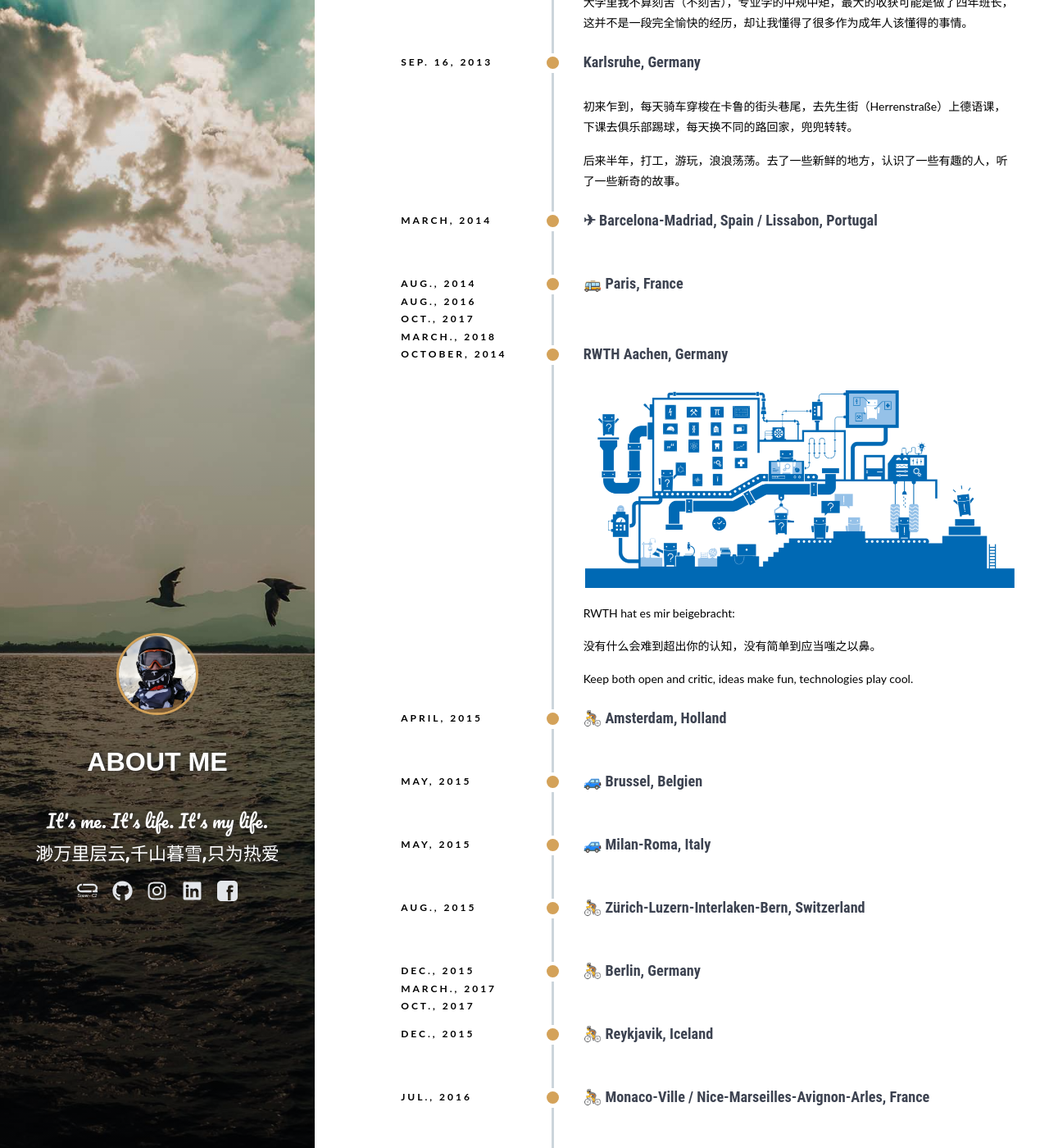
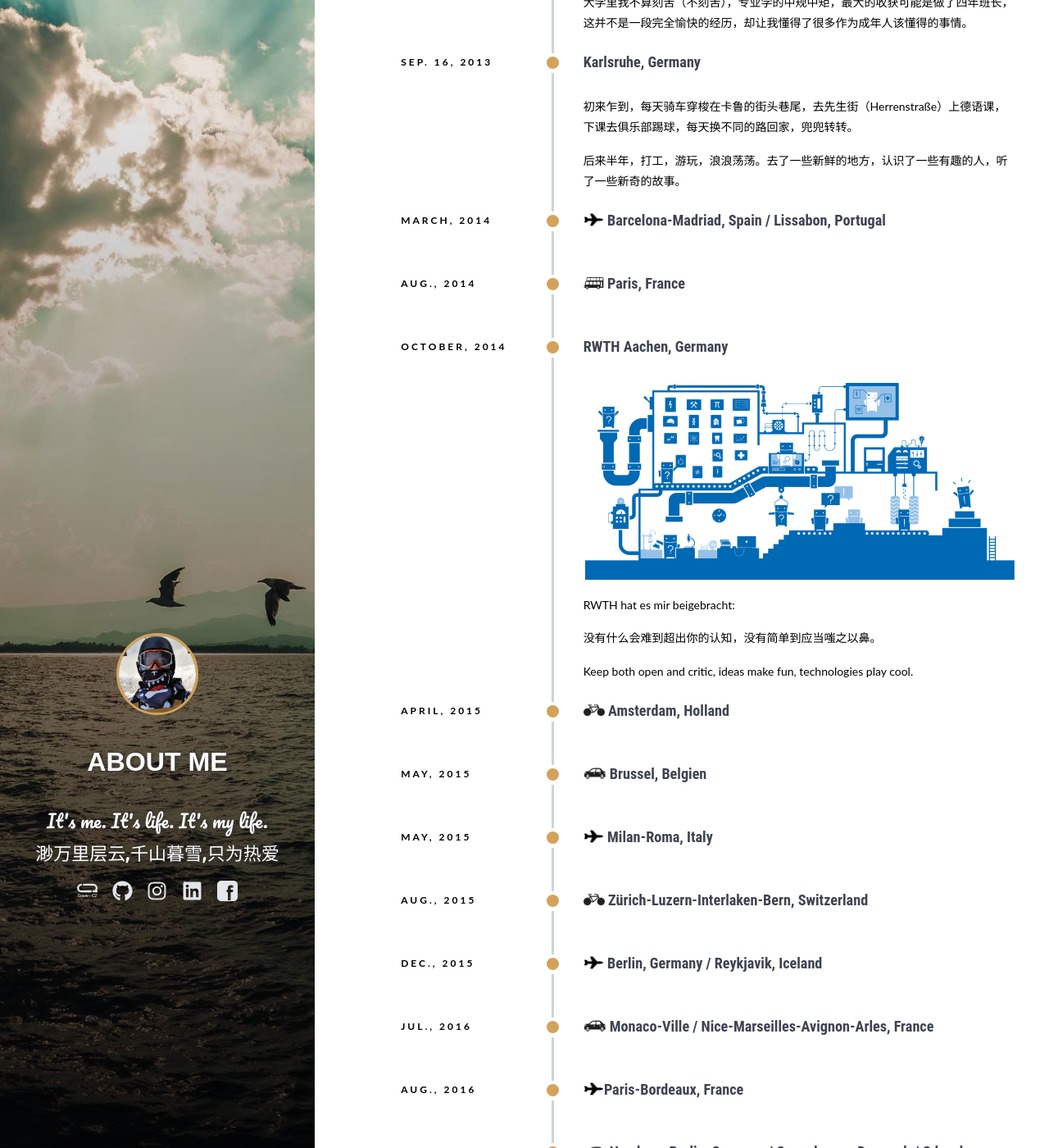
Before and after one commit to runningUnicorn/runningUnicorn.github.io, a Jekyll site: the page built from 1.about.md, in a window 1280 px wide and 1400 px high, scrolled down 1700 px. Shown: the whole window at 82% size. Built offline with Jekyll 4.4.1, drawn with Linux system fonts in a browser that asks for light colours; some web fonts are replaced; some of the changed text lies outside the part shown.

Commit message:
update-timeline

```diff
--- a/1.about.md
+++ b/1.about.md
@@ -170,19 +170,16 @@ active: about
             </div>
             <div class="timeline-marker"></div>
             <div class="timeline-content">
-                <h4 class="timeline-title"> &#x2708; Barcelona-Madriad, Spain / Lissabon, Portugal</h4>
+                <h4 class="timeline-title"> <img src="{{ site.images | relative_url }}/plane.png" class="marker">  Barcelona-Madriad, Spain / Lissabon, Portugal</h4>
             </div>
         </li>
         <li class="timeline-item">
             <div class="timeline-info">
-                <span>Aug., 2014</span><br>
-                <span>Aug., 2016</span><br>
-                <span>Oct., 2017</span><br>
-                <span>March., 2018</span>
+                <span>Aug., 2014</span>
             </div>
             <div class="timeline-marker"></div>
             <div class="timeline-content">
-                <h4 class="timeline-title"> &#x1F68C; Paris, France</h4>
+                <h4 class="timeline-title"> <img src="{{ site.images | relative_url }}/bus.png" class="marker"> Paris, France</h4>
             </div>
         </li>
         <li class="timeline-item">
@@ -204,7 +201,7 @@ active: about
             </div>
             <div class="timeline-marker"></div>
             <div class="timeline-content">
-                <h4 class="timeline-title"> &#x1F6B4; Amsterdam, Holland</h4>
+                <h4 class="timeline-title"> <img src="{{ site.images | relative_url }}/bike.png" class="marker"> Amsterdam, Holland</h4>
             </div>
         </li>
         <li class="timeline-item">
@@ -213,7 +210,7 @@ active: about
             </div>
             <div class="timeline-marker"></div>
             <div class="timeline-content">
-                <h4 class="timeline-title"> &#x1F699; Brussel, Belgien</h4>
+                <h4 class="timeline-title"> <img src="{{ site.images | relative_url }}/car.png" class="marker"> Brussel, Belgien</h4>
             </div>
         </li>
         <li class="timeline-item">
@@ -222,7 +219,7 @@ active: about
             </div>
             <div class="timeline-marker"></div>
             <div class="timeline-content">
-                <h4 class="timeline-title"> &#x1F699; Milan-Roma, Italy</h4>
+                <h4 class="timeline-title"> <img src="{{ site.images | relative_url }}/plane.png" class="marker"> Milan-Roma, Italy</h4>
             </div>
         </li>
         <li class="timeline-item">
@@ -231,18 +228,7 @@ active: about
             </div>
             <div class="timeline-marker"></div>
             <div class="timeline-content">
-                <h4 class="timeline-title"> &#x1F6B4; Zürich-Luzern-Interlaken-Bern, Switzerland</h4>
-            </div>
-        </li>
-        <li class="timeline-item">
-            <div class="timeline-info">
-                <span>Dec., 2015</span><br>
-                <span>March., 2017</span><br>
-                <span>Oct., 2017</span>
-            </div>
-            <div class="timeline-marker"></div>
-            <div class="timeline-content">
-                <h4 class="timeline-title"> &#x1F6B4; Berlin, Germany</h4>
+                <h4 class="timeline-title"> <img src="{{ site.images | relative_url }}/bike.png" class="marker"> Zürich-Luzern-Interlaken-Bern, Switzerland</h4>
             </div>
         </li>
         <li class="timeline-item">
@@ -251,7 +237,7 @@ active: about
             </div>
             <div class="timeline-marker"></div>
             <div class="timeline-content">
-                <h4 class="timeline-title"> &#x1F6B4; Reykjavik, Iceland</h4>
+                <h4 class="timeline-title"> <img src="{{ site.images | relative_url }}/plane.png" class="marker"> Berlin, Germany / Reykjavik, Iceland</h4>
             </div>
         </li>
         <li class="timeline-item">
@@ -260,7 +246,7 @@ active: about
             </div>
             <div class="timeline-marker"></div>
             <div class="timeline-content">
-                <h4 class="timeline-title"> &#x1F6B4; Monaco-Ville / Nice-Marseilles-Avignon-Arles, France</h4>
+                <h4 class="timeline-title"> <img src="{{ site.images | relative_url }}/car.png" class="marker"> Monaco-Ville / Nice-Marseilles-Avignon-Arles, France</h4>
             </div>
         </li>
         <li class="timeline-item">
@@ -269,7 +255,7 @@ active: about
             </div>
             <div class="timeline-marker"></div>
             <div class="timeline-content">
-                <h4 class="timeline-title"> &#x1F6B4; Bordeaux, France</h4>
+                <h4 class="timeline-title"> <img src="{{ site.images | relative_url }}/plane.png" class="marker">Paris-Bordeaux, France</h4>
             </div>
         </li>
         <li class="timeline-item">
@@ -278,7 +264,26 @@ active: about
             </div>
             <div class="timeline-marker"></div>
             <div class="timeline-content">
-                <h4 class="timeline-title"> Copenhagen, Denmark / Gdansk-Warsaw-Krakow, Poland / Prague, Czech / Vienna-Hallstatt, Austria</h4>
+                <h4 class="timeline-title"> <img src="{{ site.images | relative_url }}/car.png" class="marker"> Hamburg-Berlin, Germany / Copenhagen, Denmark / Gdansk-Warsaw-Krakow, Poland / Prague, Czech / Vienna-Hallstatt, Austria</h4>
+            </div>
+        </li>
+        <li class="timeline-item">
+            <div class="timeline-info">
+                <span>Oct., 2017</span>
+            </div>
+            <div class="timeline-marker"></div>
+            <div class="timeline-content">
+                <h4 class="timeline-title"> <img src="{{ site.images | relative_url }}/train.png" class="marker"> Berlin, Germany</h4>
+            </div>
+        </li>
+        <li class="timeline-item">
+            <div class="timeline-info">
+                <span>Oct., 2017</span><br>
+                <span>March., 2018</span>
+            </div>
+            <div class="timeline-marker"></div>
+            <div class="timeline-content">
+                <h4 class="timeline-title"> <img src="{{ site.images | relative_url }}/car.png" class="marker"> Paris, France</h4>
             </div>
         </li>
         <li class="timeline-item">
@@ -287,7 +292,7 @@ active: about
             </div>
             <div class="timeline-marker"></div>
             <div class="timeline-content">
-                <h4 class="timeline-title">Hague, Netherlands</h4>
+                <h4 class="timeline-title"> <img src="{{ site.images | relative_url }}/car.png" class="marker"> Keukenhof-Hague, Netherlands</h4>
             </div>
         </li>
         <li class="timeline-item period">
@@ -318,11 +323,12 @@ active: about
         </li>
                 <li class="timeline-item">
             <div class="timeline-info">
-                <span>Jul., 2018</span>
+                <span>July, 2018</span>
             </div>
             <div class="timeline-marker"></div>
             <div class="timeline-content">
-                <h4 class="timeline-title">St. Peterburg-Moscow-Simferopol-Sevastopol-Yalta-Sochi, Russia</h4>
+                <h4 class="timeline-title"> <img src="{{ site.images | relative_url }}/plane.png" class="marker"> St. Peterburg-Moscow-Simferopol-Sevastopol-Yalta-Sochi, Russia</h4>
+                <p>俄罗斯世界杯</p>
             </div>
         </li>
         <li class="timeline-item">
@@ -331,7 +337,8 @@ active: about
             </div>
             <div class="timeline-marker"></div>
             <div class="timeline-content">
-                <h4 class="timeline-title"> <img src="{{ site.images | relative_url }}/backpack.svg" class="marker"> Granada, Spain</h4>
+                <h4 class="timeline-title"> <img src="{{ site.images | relative_url }}/briefcase.png" class="marker"> Granada, Spain</h4>
+                <p>我的第一次学术会议之行。</p>
             </div>
         </li>
         <li class="timeline-item">
@@ -340,7 +347,8 @@ active: about
             </div>
             <div class="timeline-marker"></div>
             <div class="timeline-content">
-                <h4 class="timeline-title"> &#x26F7; Salzburg-Flachau-Hochkönig, Austria</h4>
+                <h4 class="timeline-title"> <img src="{{ site.images | relative_url }}/snowboard.png" class="marker"> Salzburg-Flachau-Hochkönig, Austria</h4>
+                <p>和所里同事一起去滑雪，奥地利，桑拿和暴雪更配。</p>
             </div>
         </li>
 		<li class="timeline-item">
@@ -349,72 +357,9 @@ active: about
             </div>
             <div class="timeline-marker"></div>
             <div class="timeline-content">
-                <h4 class="timeline-title"> &#x26F7; Hintertux, Austria</h4>
+                <h4 class="timeline-title"> <img src="{{ site.images | relative_url }}/snowboard.png" class="marker"> Hintertux, Austria</h4>
                 <p>滑雪的第二个年头，成为了一名带证教练。考试总让人忐忑不安，但第一次接触系统的滑雪理论还是有种仰取俯拾的感觉。要走的路很长，下次山上见吧。</p>
             </div>
         </li>
     </ul>
-    <!--
-    <div class="row example-centered">
-        <div class="col-md-12 example-title">
-            <h2>Centered Timeline</h2>
-            <p>Medium devices (desktops, 992px and up).</p>
-        </div>
-        <div class="col-xs-10 col-xs-offset-1 col-sm-8 col-sm-offset-2">
-            <ul class="timeline timeline-centered">
-                <li class="timeline-item">
-                    <div class="timeline-info">
-                        <span>March 12, 2016</span>
-                    </div>
-                    <div class="timeline-marker"></div>
-                    <div class="timeline-content">
-                        <h3 class="timeline-title">Event Title</h3>
-                        <p>Nullam vel sem. Nullam vel sem. Integer ante arcu, accumsan a, consectetuer eget, posuere ut, mauris. Donec orci lectus, aliquam ut, faucibus non, euismod id, nulla. Donec vitae sapien ut libero venenatis faucibus. ullam dictum felis
-                            eu pede mollis pretium. Pellentesque ut neque.</p>
-                    </div>
-                </li>
-                <li class="timeline-item">
-                    <div class="timeline-info">
-                        <span>March 23, 2016</span>
-                    </div>
-                    <div class="timeline-marker"></div>
-                    <div class="timeline-content">
-                        <h3 class="timeline-title">Event Title</h3>
-                        <p>Nullam vel sem. Nullam vel sem. Integer ante arcu, accumsan a, consectetuer eget, posuere ut, mauris. Donec orci lectus, aliquam ut, faucibus non, euismod id, nulla. Donec vitae sapien ut libero venenatis faucibus. ullam dictum felis
-                            eu pede mollis pretium. Pellentesque ut neque. </p>
-                    </div>
-                </li>
-                <li class="timeline-item period">
-                    <div class="timeline-info"></div>
-                    <div class="timeline-marker"></div>
-                    <div class="timeline-content">
-                        <h2 class="timeline-title">April 2016</h2>
-                    </div>
-                </li>
-                <li class="timeline-item">
-                    <div class="timeline-info">
-                        <span>April 02, 2016</span>
-                    </div>
-                    <div class="timeline-marker"></div>
-                    <div class="timeline-content">
-                        <h3 class="timeline-title">Event Title</h3>
-                        <p>Nullam vel sem. Nullam vel sem. Integer ante arcu, accumsan a, consectetuer eget, posuere ut, mauris. Donec orci lectus, aliquam ut, faucibus non, euismod id, nulla. Donec vitae sapien ut libero venenatis faucibus. ullam dictum felis
-                            eu pede mollis pretium. Pellentesque ut neque. </p>
-                    </div>
-                </li>
-                <li class="timeline-item">
-                    <div class="timeline-info">
-                        <span>April 28, 2016</span>
-                    </div>
-                    <div class="timeline-marker"></div>
-                    <div class="timeline-content">
-                        <h3 class="timeline-title">Event Title</h3>
-                        <p>Nullam vel sem. Nullam vel sem. Integer ante arcu, accumsan a, consectetuer eget, posuere ut, mauris. Donec orci lectus, aliquam ut, faucibus non, euismod id, nulla. Donec vitae sapien ut libero venenatis faucibus. ullam dictum felis
-                            eu pede mollis pretium. Pellentesque ut neque. </p>
-                    </div>
-                </li>
-            </ul>
-        </div>
-    </div>
-    -->
 </div>
--- a/assets/_sass/_time-line.scss
+++ b/assets/_sass/_time-line.scss
@@ -183,10 +183,9 @@ a {
 
 .marker {
     display: inline;
-    vertical-align:middle;
-    width: 25px;
-    height: 25px;
-    padding: 0;
+    vertical-align: middle;
+    height: 20px;
+    padding: 0 0 4px 0;
     margin: 0;
 }
 
```
Also changed, not shown: assets/images/backpack.png (added), assets/images/backpack.svg (deleted), assets/images/bike.png (added), assets/images/briefcase.png (added), assets/images/bus.png (added), assets/images/car.png (added), assets/images/plane.png (added), assets/images/snowboard.png (added), assets/images/tl-flower.jpg (deleted), assets/images/train.png (added).
